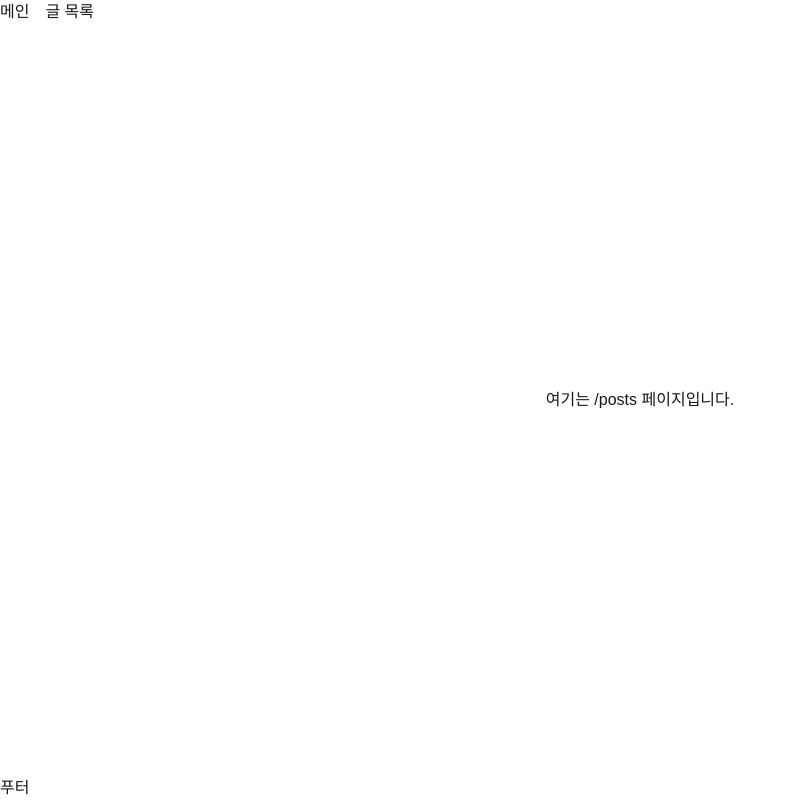
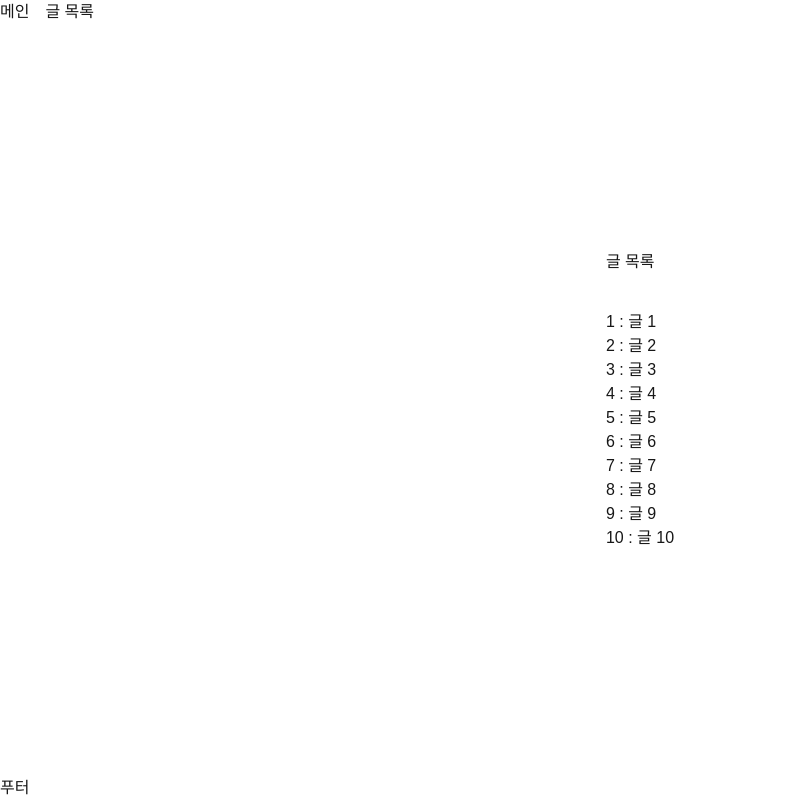
Before and after one commit to junseokPP/rest1-front, a Next.js app: page /posts in a window 1280 px wide. Shown: the whole page, without its empty margins (0-790 px from the left). Built offline with nearby package versions, Linux system fonts and the light colour scheme.

Commit message:
13강 1단계

```diff
--- a/src/app/posts/page.tsx
+++ b/src/app/posts/page.tsx
@@ -1,3 +1,29 @@
+"use client";
+
 export default function Home() {
-  return <div>여기는 /posts 페이지입니다.</div>;
+  const posts = [
+    { id: 1, title: "글 1" },
+    { id: 2, title: "글 2" },
+    { id: 3, title: "글 3" },
+    { id: 4, title: "글 4" },
+    { id: 5, title: "글 5" },
+    { id: 6, title: "글 6" },
+    { id: 7, title: "글 7" },
+    { id: 8, title: "글 8" },
+    { id: 9, title: "글 9" },
+    { id: 10, title: "글 10" },
+  ];
+
+  return (
+    <div className="flex flex-col gap-9">
+      <h1>글 목록</h1>
+      <ul>
+        {posts.map((post) => (
+          <li key={post.id}>
+            {post.id} : {post.title}
+          </li>
+        ))}
+      </ul>
+    </div>
+  );
 }
```
